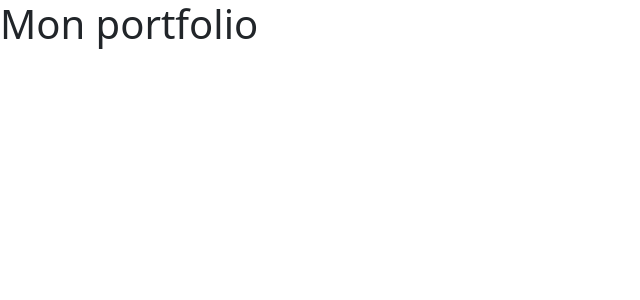
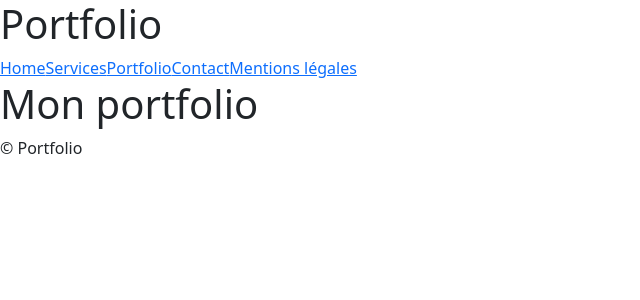
Before and after one commit to Ameliiie/portfolio-react, a React (Create React App) app: page /portfolio in a window 1280 px wide. Shown: the top 300 px of the page, without its empty margins (0-640 px from the left). Built offline with nearby package versions, Linux system fonts and the light colour scheme.

Commit message:
Create layout components

```diff
--- a/src/App.js
+++ b/src/App.js
@@ -4,11 +4,13 @@ import Services from "./pages/Services";
 import Portfolio from "./pages/Portfolio";
 import Contact from "./pages/Contact";
 import MentionsLegales from "./pages/MentionsLegales";
+import Layout from "./components/Layout";
 import './App.css';
 
 function App() {
   return (
     <BrowserRouter>
+      <Layout>
         <Routes>
           <Route path="/" element={<Home />} />
           <Route path="/services" element={<Services />} />
@@ -19,6 +21,7 @@ function App() {
             element={<MentionsLegales />}
           />
         </Routes>
+      </Layout>
     </BrowserRouter>
   );
 }
--- a/src/components/Footer.jsx
+++ b/src/components/Footer.jsx
@@ -0,0 +1,9 @@
+function Footer() {
+  return (
+    <footer>
+      <p>© Portfolio</p>
+    </footer>
+  );
+}
+
+export default Footer;
--- a/src/components/Header.jsx
+++ b/src/components/Header.jsx
@@ -0,0 +1,19 @@
+import { Link } from "react-router-dom";
+
+function Header() {
+  return (
+    <header>
+      <nav>
+        <h1>Portfolio</h1>
+
+        <Link to="/">Home</Link>
+        <Link to="/services">Services</Link>
+        <Link to="/portfolio">Portfolio</Link>
+        <Link to="/contact">Contact</Link>
+        <Link to="/mentions-legales">Mentions légales</Link>
+      </nav>
+    </header>
+  );
+}
+
+export default Header;
--- /dev/null
+++ b/src/components/Layout.jsx
@@ -0,0 +1,15 @@
+import Header from "./Header";
+import Footer from "./Footer"
+
+function Layout({ children }) {
+  return (
+    <>
+      <Header />
+
+      <main>{children}</main>
+
+      <Footer />
+    </>
+  );
+}
+export default Layout;
```
Lines whose indentation alone changed are shown as unchanged.
